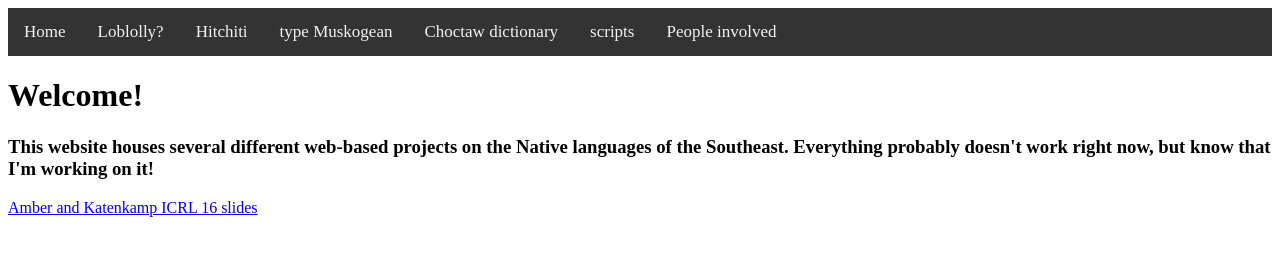
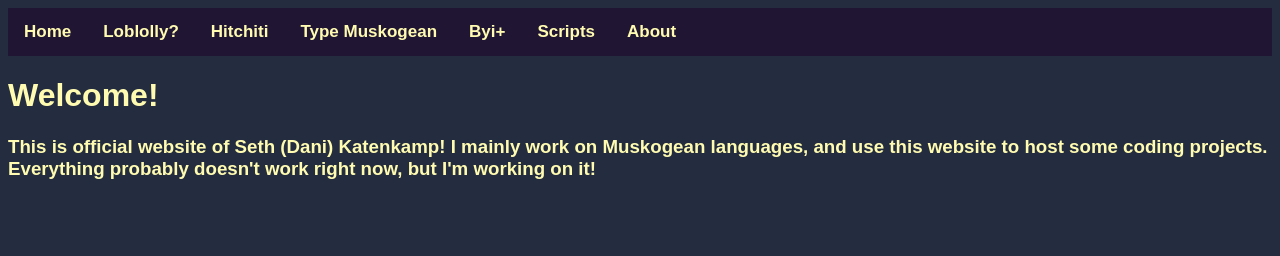
Before and after one commit to Hiltonhat/Hiltonhat.github.io, a plain HTML site: page index.html in a window 1280 px wide. Drawn offline with Linux system fonts and the light colour scheme.

Commit message:
accessible font/coloring, citations

```diff
--- /dev/null
+++ b/about_page.css
@@ -0,0 +1,15 @@
+* {
+  font-family: Arial, Helvetica, sans-serif;
+  font-weight: 550;
+  color: rgb(255, 251, 177);
+  background-color: #242d3f;
+}
+
+.p.citation {
+    font-size: 12;
+}
+
+.a:hover {
+  background-color: #ddd;
+  color: black;
+}
--- a/home_page.css
+++ b/home_page.css
@@ -1,12 +1,19 @@
+* {
+  font-family: Arial, Helvetica, sans-serif;
+  font-weight: 550;
+  color: rgb(255, 251, 177);
+  background-color: #242d3f;
+}
+
 .topnav {
-  background-color: #333;
+  background-color: #201634;
   overflow: hidden;
 }
 
 /* Style the links inside the navigation bar */
 .topnav a {
   float: left;
-  color: #f2f2f2;
+  background-color: #201634;
   text-align: center;
   padding: 14px 16px;
   text-decoration: none;
--- a/index.html
+++ b/index.html
@@ -5,14 +5,12 @@
         <a class="active" href="#home">Home</a>
         <a href="https://en.wikipedia.org/wiki/Pinus_taeda">Loblolly?</a>
         <a href="./hitchiti/hitchiti_corpus_homepage.html">Hitchiti</a>
-        <a href="./muskogean_keyboard_help/muskogean_keyboard_help.html">type Muskogean</a>
-        <a href="./byington_dict/byi_plus_dict.html">Choctaw dictionary</a>
-        <a href="./scripts/scripts.html">scripts</a>
-        <a href="./about_page.html">People involved</a>
+        <a href="./muskogean_keyboard_help/muskogean_keyboard_help.html">Type Muskogean</a>
+        <a href="./byington_dict/byi_plus_dict.html">Byi+</a>
+        <a href="./scripts/scripts.html">Scripts</a>
+        <a href="./about_page.html">About</a>
     </div>
 
     <h1>Welcome!</h1>
-    <h3>This website houses several different web-based projects on the Native languages of the Southeast. Everything probably doesn't work right now, but know that I'm working on it!</h1>
-
-        <a href="./Amber and Katenkamp ICRL 16.pptx">Amber and Katenkamp ICRL 16 slides</a>
+    <h3>This is official website of Seth (Dani) Katenkamp! I mainly work on Muskogean languages, and use this website to host some coding projects. Everything probably doesn't work right now, but I'm working on it!</h1>
 </body>
```
Also changed, not shown: about_page.html (+7 -1 lines).
